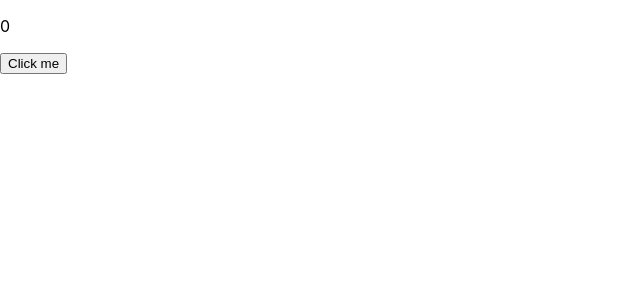
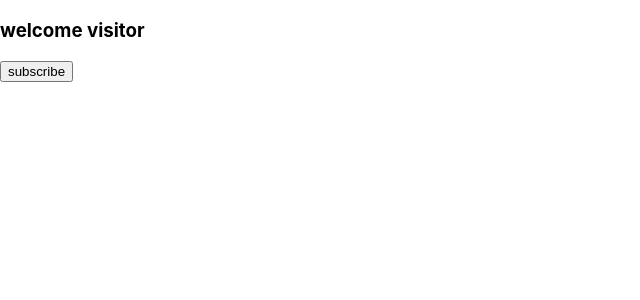
Before and after one commit to rameshbanakar/react_youtube_course_1, a React (Create React App) app: page / in a window 1280 px wide. Shown: the top 300 px of the page, without its empty margins (0-640 px from the left). Built offline with nearby package versions, Linux system fonts and the light colour scheme.

Commit message:
state in class comp

```diff
--- a/src/App.js
+++ b/src/App.js
@@ -7,6 +7,7 @@ import Jsx from "./Components/jsx"
 import Props from "./Components/Props"
 import PropsClassComp from './Components/PropsClassComp'
 import StateFuncComp from './Components/StateFuncComp'
+import StateClassComp from './Components/StateClassComp'
 const App = () => {
   return (
     <div>
@@ -18,7 +19,8 @@ const App = () => {
       <p>this is childern tag</p>
      </Props> */}
      {/* <PropsClassComp name="ramesh"/> */}
-     <StateFuncComp/>
+     {/* <StateFuncComp/> */}
+     <StateClassComp/>
     </div>
   );
 }
--- a/src/Components/StateClassComp.js
+++ b/src/Components/StateClassComp.js
@@ -0,0 +1,21 @@
+import React, { Component } from 'react'
+
+export default class StateClassComp extends Component {
+  constructor() {
+    super();
+    this.state = {
+      message: "welcome visitor",
+    };
+  }
+  chnageState(){
+    this.setState({message:"thanks for subscribe"})
+  }
+  render() {
+    return (
+      <div>
+        <h3>{this.state.message}</h3>
+        <button onClick={() => this.chnageState()}>subscribe</button>
+      </div>
+    );
+  }
+}
```
